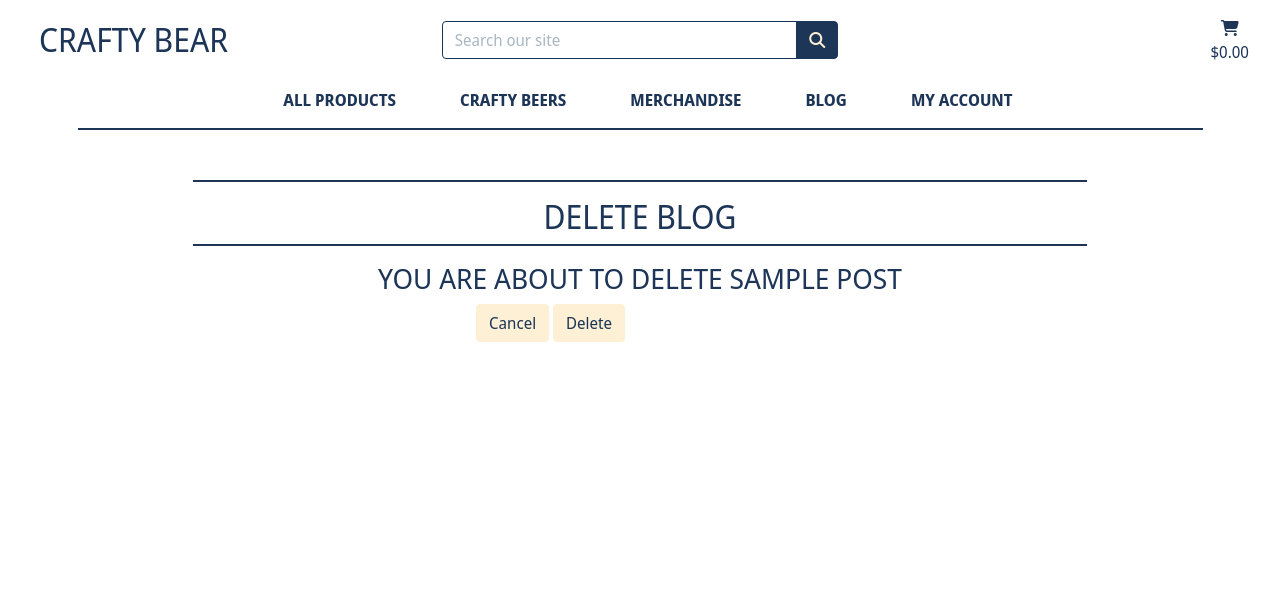
After one commit to pbaker321/crafty-bear-project-4, a Django app: page /blog/delete_blog/1 in a window 1280 px wide. The commit adds this page. Shown: the top 590 px of the page. Run offline with Django 3.2, Linux system fonts and the light colour scheme; tables that the repository leaves empty hold one stand-in row (values such as "Sample post"); parts of the project's set-up code (start-up, migrations or seed data) failed here and were passed over; some libraries are stand-ins or nearby versions.

Commit message:
Blog functions add, edit and delete

```diff
--- a/blog/templates/blog_details.html
+++ b/blog/templates/blog_details.html
@@ -26,6 +26,12 @@
             <div class="text-blue mt-3">
               {{ post.body }}
             </div>
+            {% if request.user.is_superuser %}
+                <small class="ml-3">
+                    <a href="{% url 'edit_blog' post.pk %}">Edit</a> |
+                    <a class="text-danger" href="{% url 'delete_blog' post.pk %}">Delete</a>
+                </small>
+            {% endif %}
         </div>
     </div>
     <div class="col-12">
--- /dev/null
+++ b/blog/templates/delete_blog.html
@@ -0,0 +1,39 @@
+{% extends "base.html" %}
+{% load static %}
+
+{% block page_header %}
+    <div class="container header-container">
+        <div class="row">
+            <div class="col">
+
+            </div>
+        </div>
+    </div>
+{% endblock %}
+
+{% block content %}
+<div class="container">
+    <div class="row">
+        <div class="col text-center mt-3">
+            <hr class="blue-line">
+            <h2 class="logo-font text-blue text-center">Delete Blog</h2>
+            <hr class="blue-line">
+            <h3 class="logo-font text-blue text-center">
+                You are about to delete {{ post.title }}
+            </h3>
+        </div>
+    </div>
+    <div class="row">
+        <div class="col-12 col-md-6">
+            <form method="POST" action="{% url 'delete_blog' post.pk %}" class="form mb-2" enctype="multipart/form-data">
+                {% csrf_token %}
+                <div class="text-right">
+                    <a class="btn btn-outline-black rounded" href="{% url 'blog' %}">Cancel</a>
+                    <button class="btn btn-outline-black rounded" type="submit">Delete</button>
+                </div>
+            </form>
+        </div>
+    </div>
+</div>
+
+{% endblock %}
--- a/blog/urls.py
+++ b/blog/urls.py
@@ -1,9 +1,12 @@
 from django.urls import path
-from .views import BlogView, BlogDetail, AddBlog
+from .views import (
+    BlogView, BlogDetail, AddBlog, EditBlog, DeleteBlog)
 
 
 urlpatterns = [
     path('', BlogView.as_view(), name='blog'),
     path('details/<int:pk>', BlogDetail.as_view(), name='blog_details'),
     path('add_blog/', AddBlog.as_view(), name='add_blog'),
+    path('edit_blog/<int:pk>', EditBlog.as_view(), name='edit_blog'),
+    path('delete_blog/<int:pk>', DeleteBlog.as_view(), name='delete_blog'),
 ]
--- a/blog/views.py
+++ b/blog/views.py
@@ -1,6 +1,8 @@
-from django.shortcuts import render
-from django.views.generic import ListView, DetailView, CreateView
+from django.views.generic import (
+    ListView, DetailView,
+    CreateView, UpdateView, DeleteView)
 from .models import Post
+from django.urls import reverse_lazy
 
 
 class BlogView(ListView):
@@ -17,3 +19,15 @@ class AddBlog(CreateView):
     model = Post
     template_name = 'add_blog.html'
     fields = '__all__'
+
+
+class EditBlog(UpdateView):
+    model = Post
+    template_name = 'edit_blog.html'
+    fields = '__all__'
+
+
+class DeleteBlog(DeleteView):
+    model = Post
+    template_name = 'delete_blog.html'
+    success_url = reverse_lazy('blog')
```
Also changed, not shown: blog/templates/blog.html (+8 -0 lines), blog/templates/edit_blog.html (added, +39 -0 lines).
